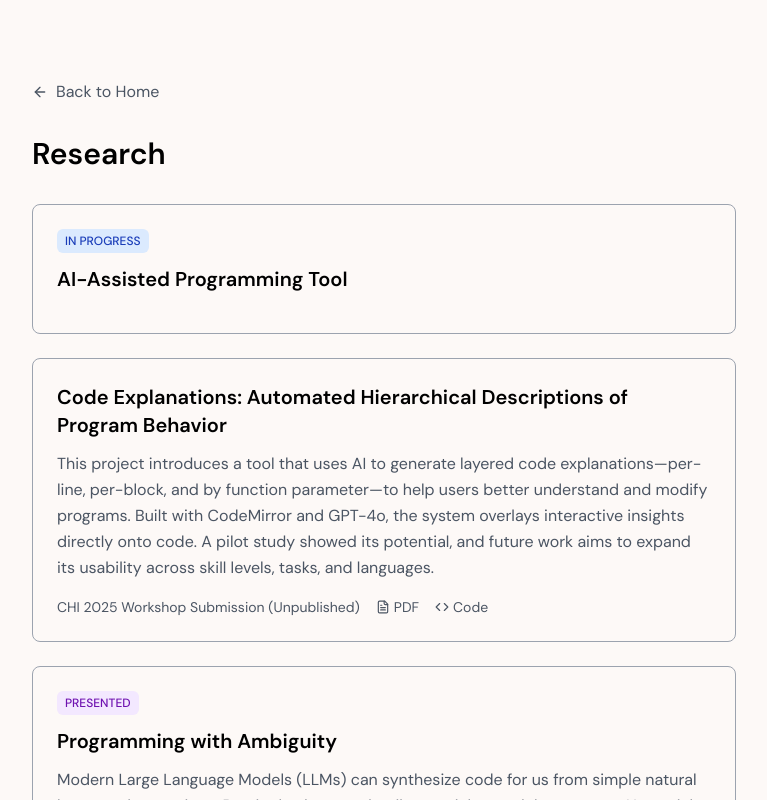
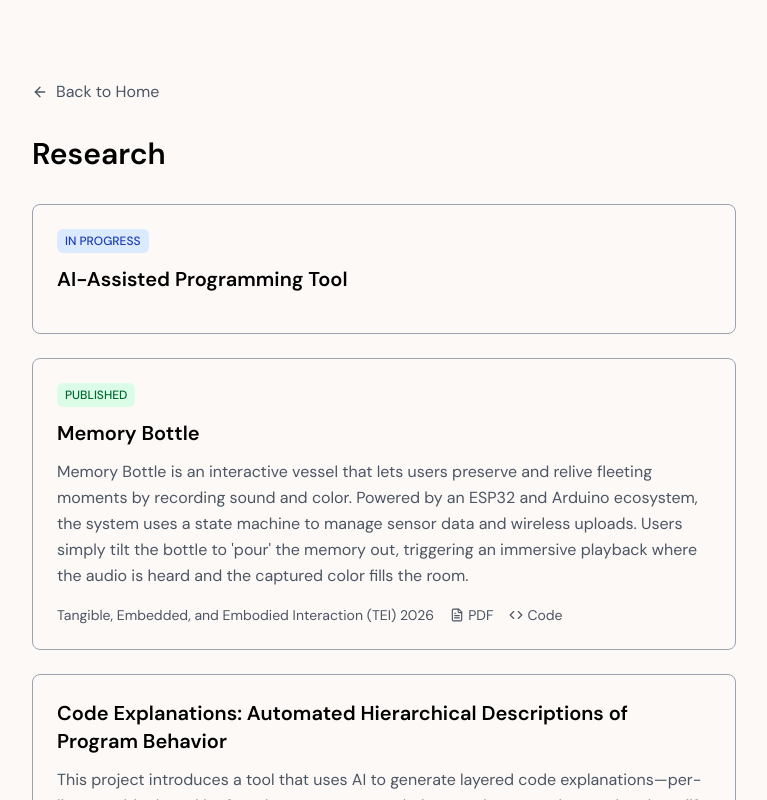
Before and after one commit to c-goenka/personal-website, a Next.js app: page /research in a window 1280 px wide. Shown: the top 800 px of the page, without its empty margins (256-1023 px from the left). Built offline with nearby package versions, Linux system fonts and the light colour scheme.

Commit message:
move memory bottle from projects to research

```diff
--- a/src/data/projects.ts
+++ b/src/data/projects.ts
@@ -26,17 +26,17 @@ export const projects: Project[] = [
             github: "https://github.com/c-goenka/python-complier"
         },
     },
-    {
-        id: "memory-bottle",
-        title: "Memory Bottle",
-        description: "An interactive bottle for capturing sensory memories, featuring audio and color sampling, gesture-based interaction, and WiFi-synchronized audiovisual playback.",
-        technologies: ["Python", "C++", "Flask", "Arduino"],
-        date: "In Progress",
-        links: {
-            github: "https://github.com/c-goenka/memory-bottle",
-            paper: "/papers/memory-bottle.pdf",
-        },
-    },
+    // {
+    //     id: "memory-bottle",
+    //     title: "Memory Bottle",
+    //     description: "An interactive bottle for capturing sensory memories, featuring audio and color sampling, gesture-based interaction, and WiFi-synchronized audiovisual playback.",
+    //     technologies: ["Python", "C++", "Flask", "Arduino"],
+    //     date: "In Progress",
+    //     links: {
+    //         github: "https://github.com/c-goenka/memory-bottle",
+    //         paper: "/papers/memory-bottle.pdf",
+    //     },
+    // },
     {
         id: "board-wizard",
         title: "Board Wizard",
--- a/src/data/research.ts
+++ b/src/data/research.ts
@@ -23,6 +23,18 @@ export const researchProjects: ResearchProject[] = [
         status: "in-progress",
         // year: "Expected 2026",
         links: {}
+    },
+    {
+        id: "memory-bottle",
+        title: "Memory Bottle",
+        description: "Memory Bottle is an interactive vessel that lets users preserve and relive fleeting moments by recording sound and color. Powered by an ESP32 and Arduino ecosystem, the system uses a state machine to manage sensor data and wireless uploads. Users simply tilt the bottle to 'pour' the memory out, triggering an immersive playback where the audio is heard and the captured color fills the room.",
+        status: "published",
+        venue: "Tangible, Embedded, and Embodied Interaction (TEI)",
+        year: "2026",
+        links: {
+            pdf: "/papers/memory-bottle.pdf",
+            code: "https://github.com/c-goenka/memory-bottle"
+        },
     },
     {
         id: "code-explanations",
```
